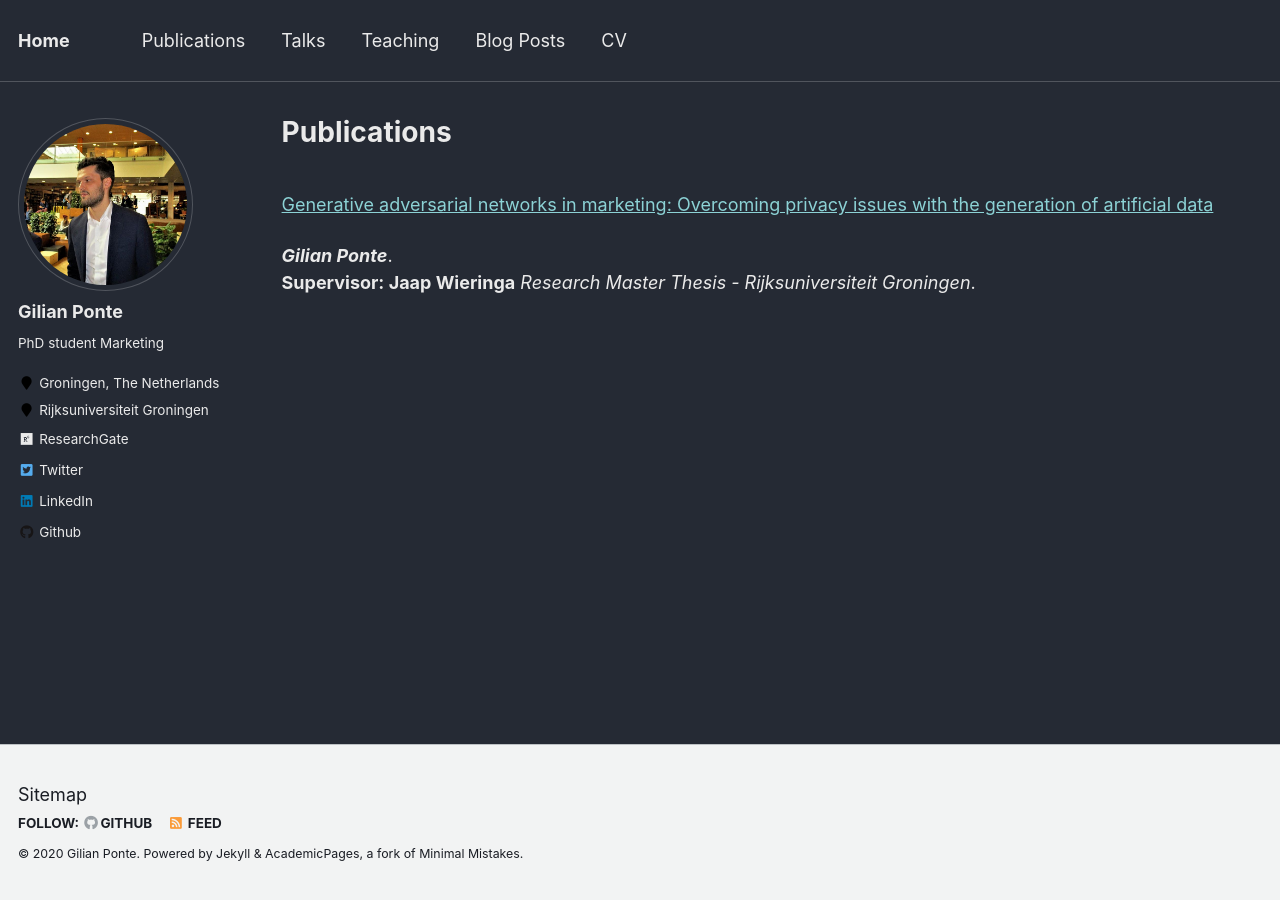
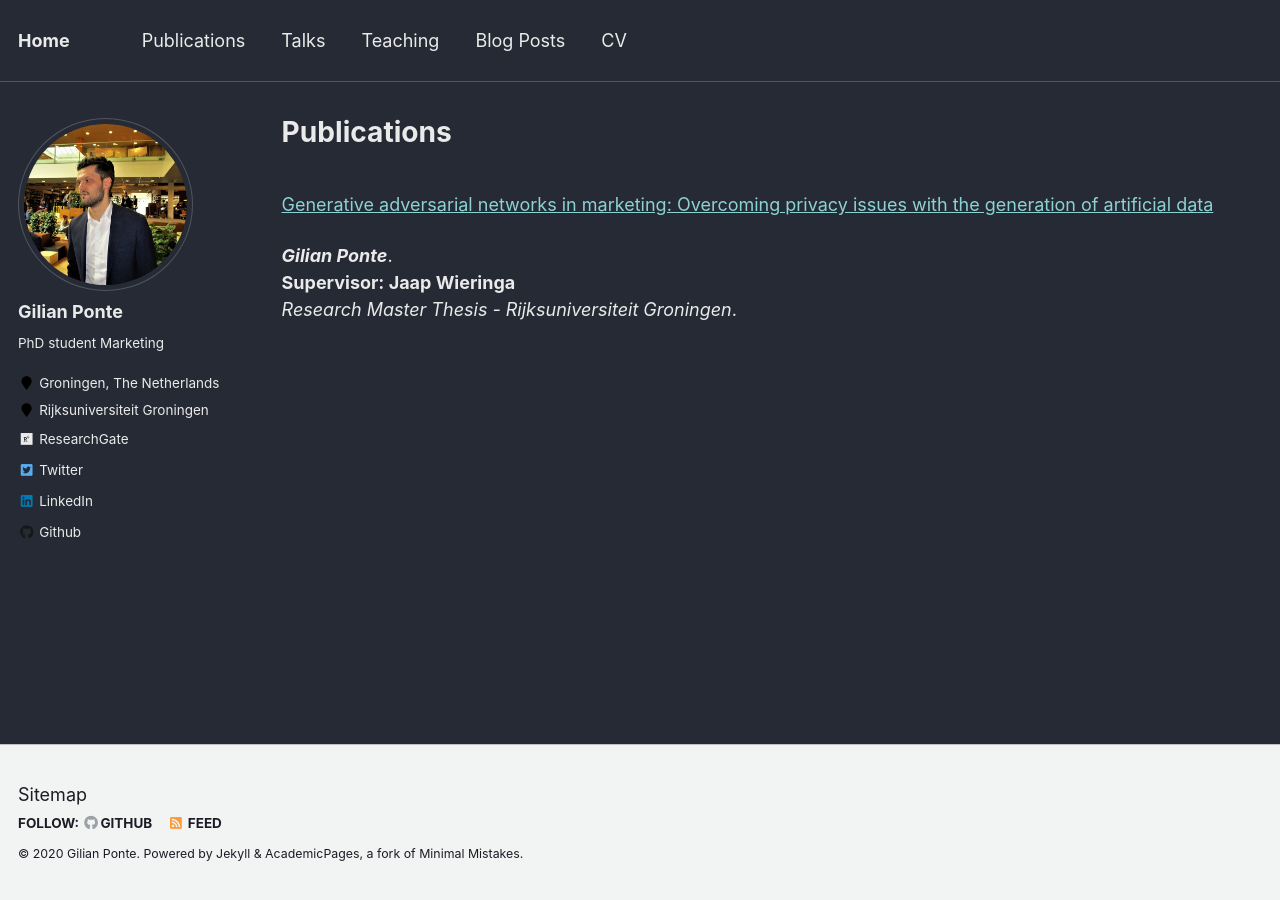
Before and after one commit to GilianPonte/gilianponte.github.io, a Jekyll site: the page built from _pages/publications.md, in a window 1280 px wide. Built offline with Jekyll 4.4.1, drawn with Linux system fonts in a browser that asks for light colours.

```diff
--- a/_pages/publications.md
+++ b/_pages/publications.md
@@ -11,7 +11,7 @@ Overcoming privacy issues with the generation of
 artificial data](https://gilianponte.nl/publications/RM%20thesis%20Gilian.pdf)
 
 <i><b>Gilian Ponte</b></i>.<br>
-<b>Supervisor: Jaap Wieringa</b>
+<b>Supervisor: Jaap Wieringa</b><br>
 <i>Research Master Thesis - Rijksuniversiteit Groningen</i>.
 <br>
 
```
